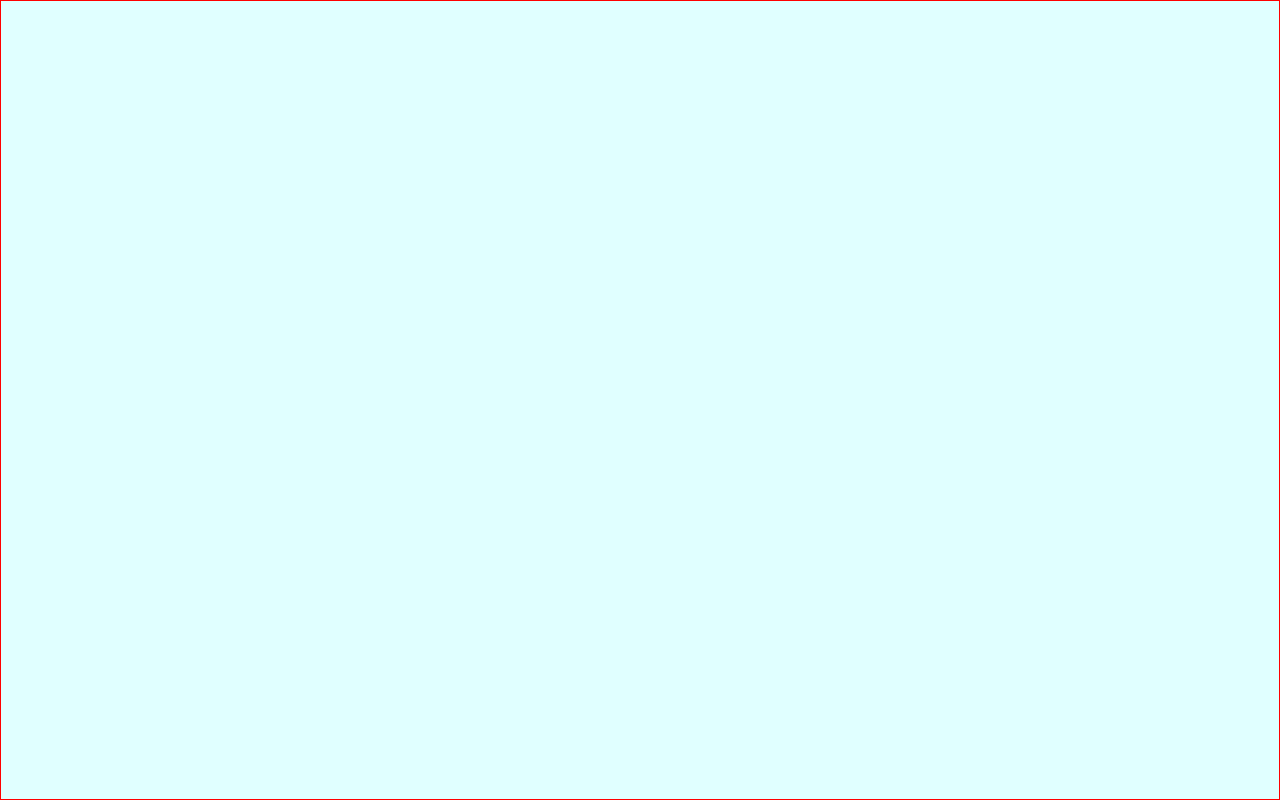
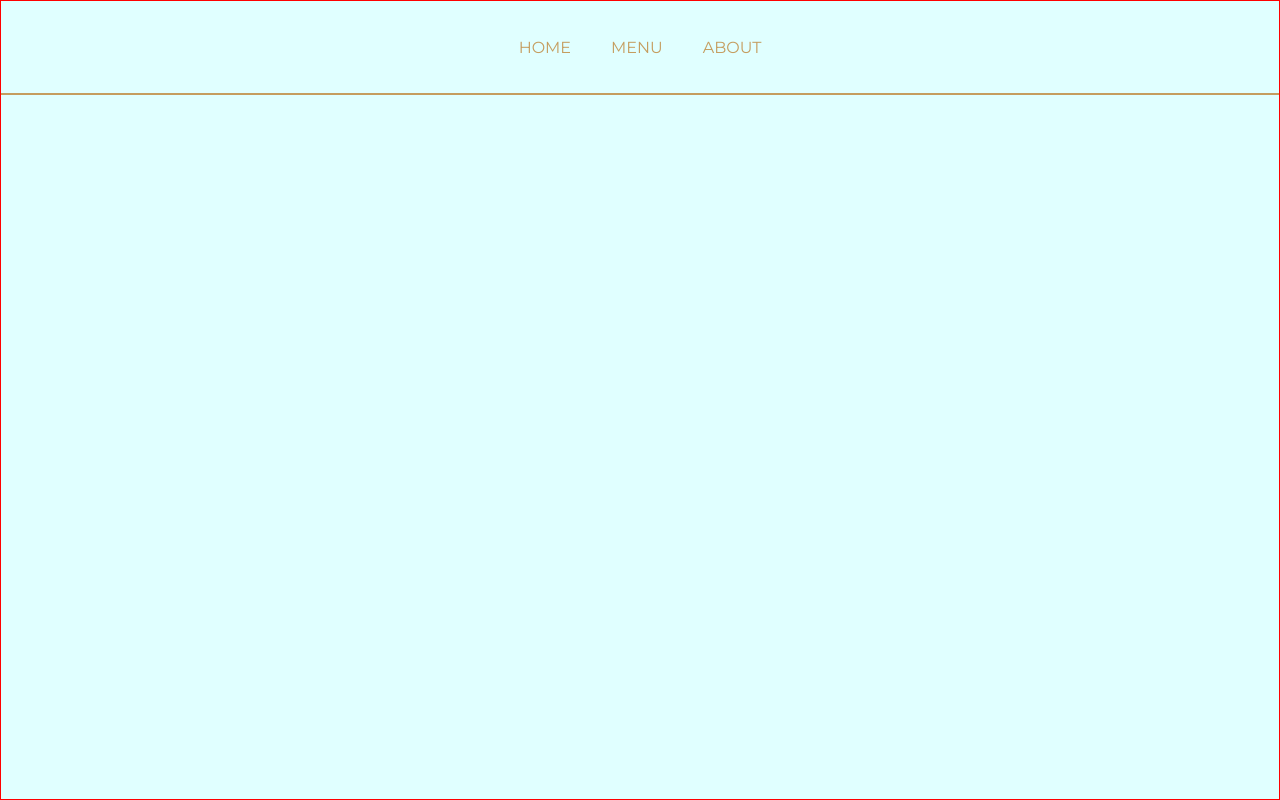
Before and after one commit to SergeyTocarchuk/restaurant-page, a website built with webpack: page dist/index.html in a window 1280 px wide. Built offline with nearby package versions, Linux system fonts and the light colour scheme; a web font is replaced by a local one.

Commit message:
Create NavBar file and render it to index file

```diff
--- a/src/index.js
+++ b/src/index.js
@@ -1,4 +1,9 @@
 import _ from 'lodash';
 import './style.css';
+import { renderNav } from './navbar';
 
 const containerDiv = document.querySelector('.container');
+
+renderNav();
+
+export { containerDiv };
--- a/src/navbar.js
+++ b/src/navbar.js
@@ -0,0 +1,20 @@
+import { containerDiv } from "./index";
+
+function render() {
+  const navItems = ['home', 'menu', 'about'];
+  const ul = document.createElement('ul');
+  const nav = document.createElement('nav')
+
+  navItems.forEach( (item) => {
+    const li = document.createElement('li');
+    li.innerText = `${item}`;
+    ul.appendChild(li);
+  });
+
+  nav.appendChild(ul);
+
+  return containerDiv.appendChild(nav);
+
+}
+
+export { render as renderNav };
--- a/src/style.css
+++ b/src/style.css
@@ -18,5 +18,30 @@
   justify-content: space-between;
 }
 
-.nav {
+/* navbar */
+
+nav {
+  display: flex;
+  height: 94px;
+  border-bottom: 2px solid #c59d5f;
 }
+
+ul {
+  width: 100%;
+  display: flex;
+  justify-content: center;
+  align-items: center;
+  list-style: none;
+}
+
+li {
+  margin: 0 20px;
+  color: #c59d5f;
+  text-transform: uppercase;
+}
+
+li:hover {
+  border-bottom: 2px solid #c59d5f;
+  padding-bottom: 4px;
+  cursor: pointer;
+}
```
Also changed, not shown: dist/bundle.js.
